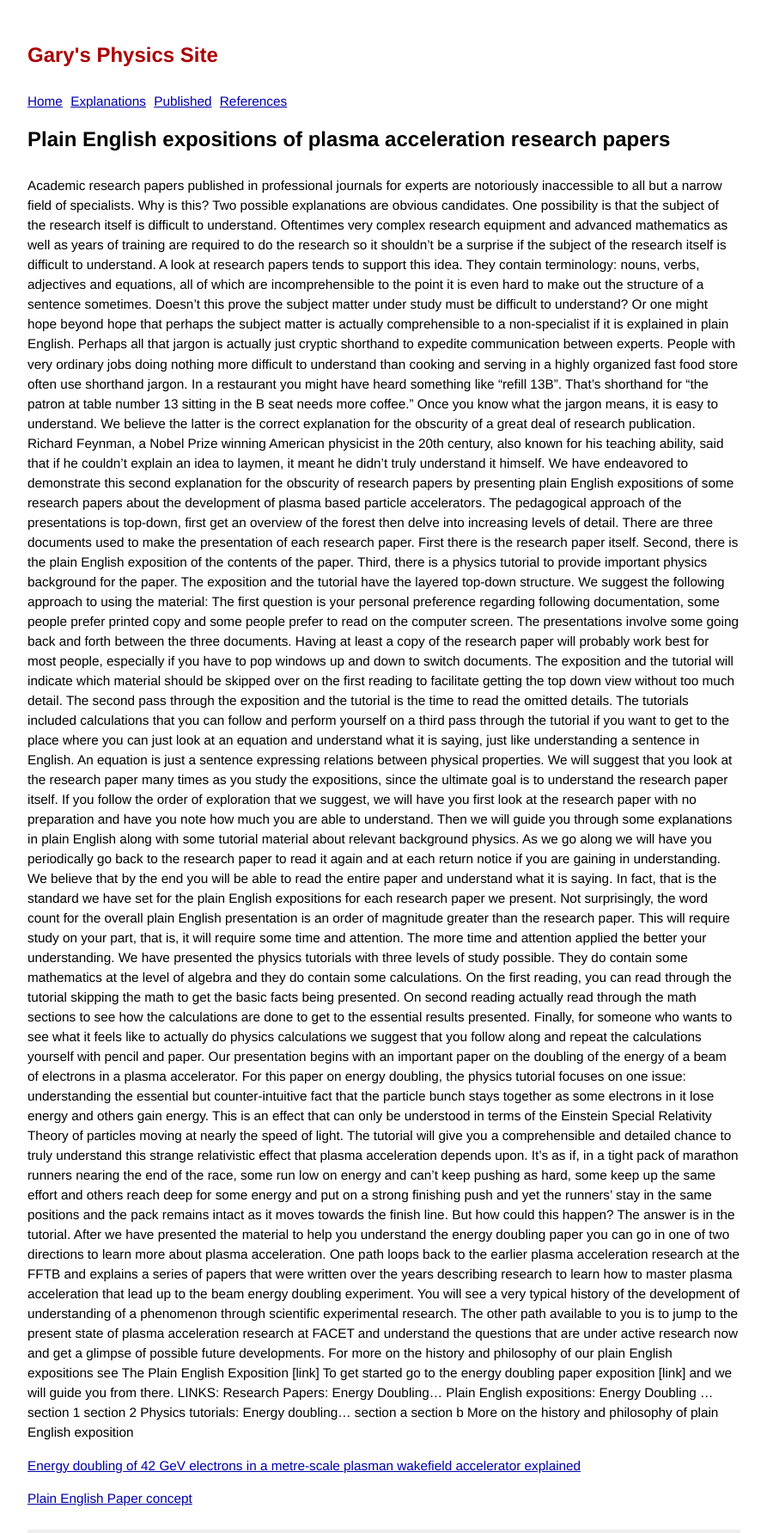
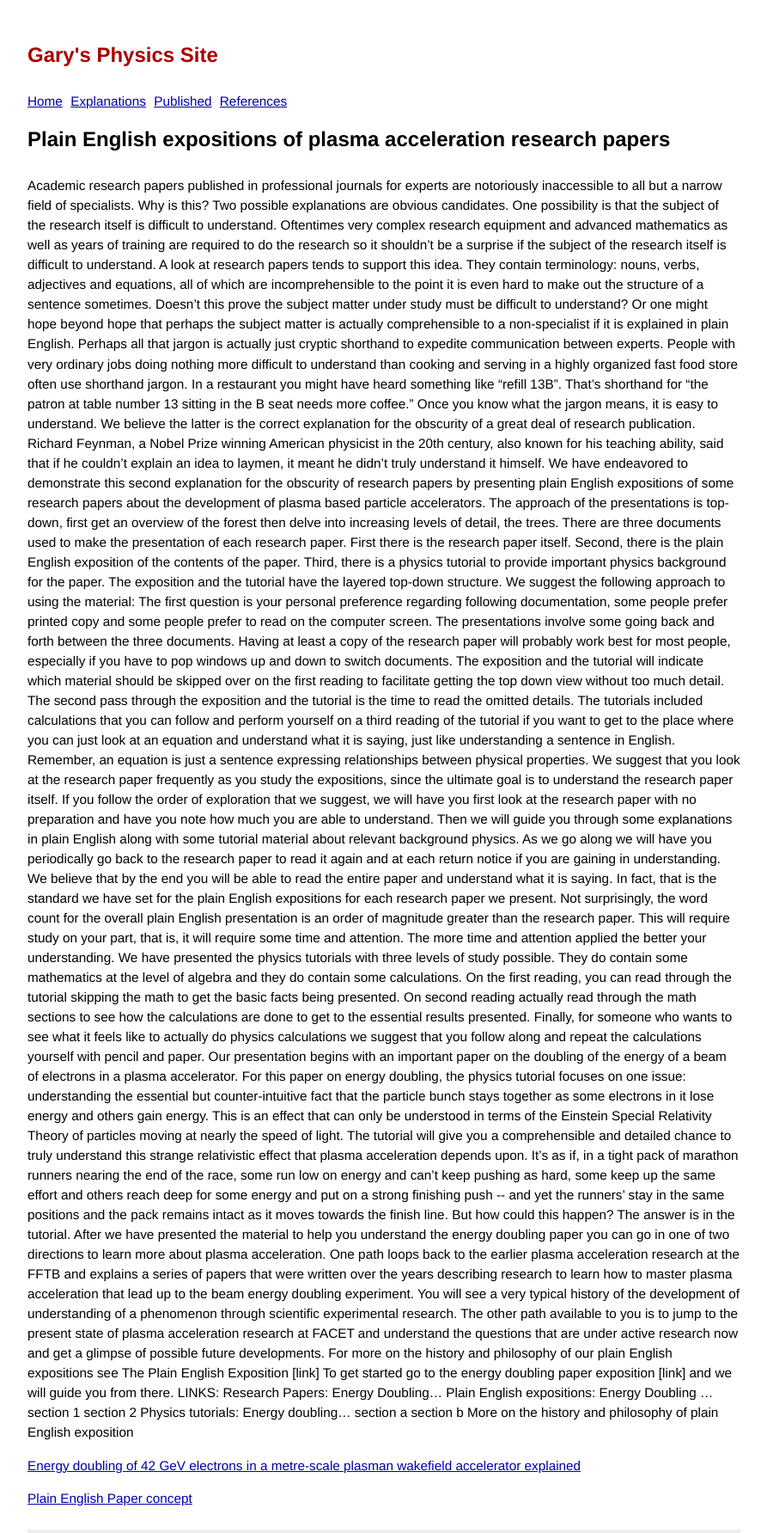
Before and after one commit to grbfacet/facet, a Jekyll site: the page built from index.html, in a window 1280 px wide. Shown: the whole page at 86% size, without its empty margins (193-1086 px from the left). Built offline with Jekyll 4.4.1, drawn with Linux system fonts in a browser that asks for light colours; Markdown is read by kramdown in place of the engine named in the settings.

Commit message:
Update index.html

```diff
--- a/index.html
+++ b/index.html
@@ -12,17 +12,17 @@ We believe the latter is the correct explanation for the obscurity of a great de
 
 We have endeavored to demonstrate this second explanation for the obscurity of research papers by presenting plain English expositions of some research papers about the development of plasma based particle accelerators.
 
-The pedagogical approach of the presentations is top-down, first get an overview of the forest then delve into increasing levels of detail. There are three documents used to make the presentation of each research paper. First there is the research paper itself. Second, there is the plain English exposition of the contents of the paper. Third, there is a physics tutorial to provide important physics background for the paper. The exposition and the tutorial have the layered top-down structure.
+The approach of the presentations is top-down, first get an overview of the forest then delve into increasing levels of detail, the trees. There are three documents used to make the presentation of each research paper. First there is the research paper itself. Second, there is the plain English exposition of the contents of the paper. Third, there is a physics tutorial to provide important physics background for the paper. The exposition and the tutorial have the layered top-down structure.
 
 We suggest the following approach to using the material: The first question is your personal preference regarding following documentation, some people prefer printed copy and some people prefer to read on the computer screen. The presentations involve some going back and forth between the three documents. Having at least a copy of the research paper will probably work best for most people, especially if you have to pop windows up and down to switch documents.
 
-The exposition and the tutorial will indicate which material should be skipped over on the first reading to facilitate getting the top down view without too much detail. The second pass through the exposition and the tutorial is the time to read the omitted details. The tutorials included calculations that you can follow and perform yourself on a third pass through the tutorial if you want to get to the place where you can just look at an equation and understand what it is saying, just like understanding a sentence in English. An equation is just a sentence expressing relations between physical properties.
+The exposition and the tutorial will indicate which material should be skipped over on the first reading to facilitate getting the top down view without too much detail. The second pass through the exposition and the tutorial is the time to read the omitted details. The tutorials included calculations that you can follow and perform yourself on a third reading of the tutorial if you want to get to the place where you can just look at an equation and understand what it is saying, just like understanding a sentence in English. Remember, an equation is just a sentence expressing relationships between physical properties.
 
-We will suggest that you look at the research paper many times as you study the expositions, since the ultimate goal is to understand the research paper itself. If you follow the order of exploration that we suggest, we will have you first look at the research paper with no preparation and have you note how much you are able to understand. Then we will guide you through some explanations in plain English along with some tutorial material about relevant background physics. As we go along we will have you periodically go back to the research paper to read it again and at each return notice if you are gaining in understanding. We believe that by the end you will be able to read the entire paper and understand what it is saying. In fact, that is the standard we have set for the plain English expositions for each research paper we present. Not surprisingly, the word count for the overall plain English presentation is an order of magnitude greater than the research paper.
+We suggest that you look at the research paper frequently as you study the expositions, since the ultimate goal is to understand the research paper itself. If you follow the order of exploration that we suggest, we will have you first look at the research paper with no preparation and have you note how much you are able to understand. Then we will guide you through some explanations in plain English along with some tutorial material about relevant background physics. As we go along we will have you periodically go back to the research paper to read it again and at each return notice if you are gaining in understanding. We believe that by the end you will be able to read the entire paper and understand what it is saying. In fact, that is the standard we have set for the plain English expositions for each research paper we present. Not surprisingly, the word count for the overall plain English presentation is an order of magnitude greater than the research paper.
 
 This will require study on your part, that is, it will require some time and attention. The more time and attention applied the better your understanding. We have presented the physics tutorials with three levels of study possible. They do contain some mathematics at the level of algebra and they do contain some calculations. On the first reading, you can read through the tutorial skipping the math to get the basic facts being presented. On second reading actually read through the math sections to see how the calculations are done to get to the essential results presented. Finally, for someone who wants to see what it feels like to actually do physics calculations we suggest that you follow along and repeat the calculations yourself with pencil and paper.
 
-Our presentation begins with an important paper on the doubling of the energy of a beam of electrons in a plasma accelerator. For this paper on energy doubling, the physics tutorial focuses on one issue: understanding the essential but counter-intuitive fact that the particle bunch stays together as some electrons in it lose energy and others gain energy. This is an effect that can only be understood in terms of the Einstein Special Relativity Theory of particles moving at nearly the speed of light. The tutorial will give you a comprehensible and detailed chance to truly understand this strange relativistic effect that plasma acceleration depends upon. It’s as if, in a tight pack of marathon runners nearing the end of the race, some run low on energy and can’t keep pushing as hard, some keep up the same effort and others reach deep for some energy and put on a strong finishing push and yet the runners’ stay in the same positions and the pack remains intact as it moves towards the finish line. But how could this happen? The answer is in the tutorial.
+Our presentation begins with an important paper on the doubling of the energy of a beam of electrons in a plasma accelerator. For this paper on energy doubling, the physics tutorial focuses on one issue: understanding the essential but counter-intuitive fact that the particle bunch stays together as some electrons in it lose energy and others gain energy. This is an effect that can only be understood in terms of the Einstein Special Relativity Theory of particles moving at nearly the speed of light. The tutorial will give you a comprehensible and detailed chance to truly understand this strange relativistic effect that plasma acceleration depends upon. It’s as if, in a tight pack of marathon runners nearing the end of the race, some run low on energy and can’t keep pushing as hard, some keep up the same effort and others reach deep for some energy and put on a strong finishing push -- and yet the runners’ stay in the same positions and the pack remains intact as it moves towards the finish line. But how could this happen? The answer is in the tutorial.
 
 After we have presented the material to help you understand the energy doubling paper you can go in one of two directions to learn more about plasma acceleration. One path loops back to the earlier plasma acceleration research at the FFTB and explains a series of papers that were written over the years describing research to learn how to master plasma acceleration that lead up to the beam energy doubling experiment. You will see a very typical history of the development of understanding of a phenomenon through scientific experimental research. The other path available to you is to jump to the present state of plasma acceleration research at FACET and understand the questions that are under active research now and get a glimpse of possible future developments.
 
```
